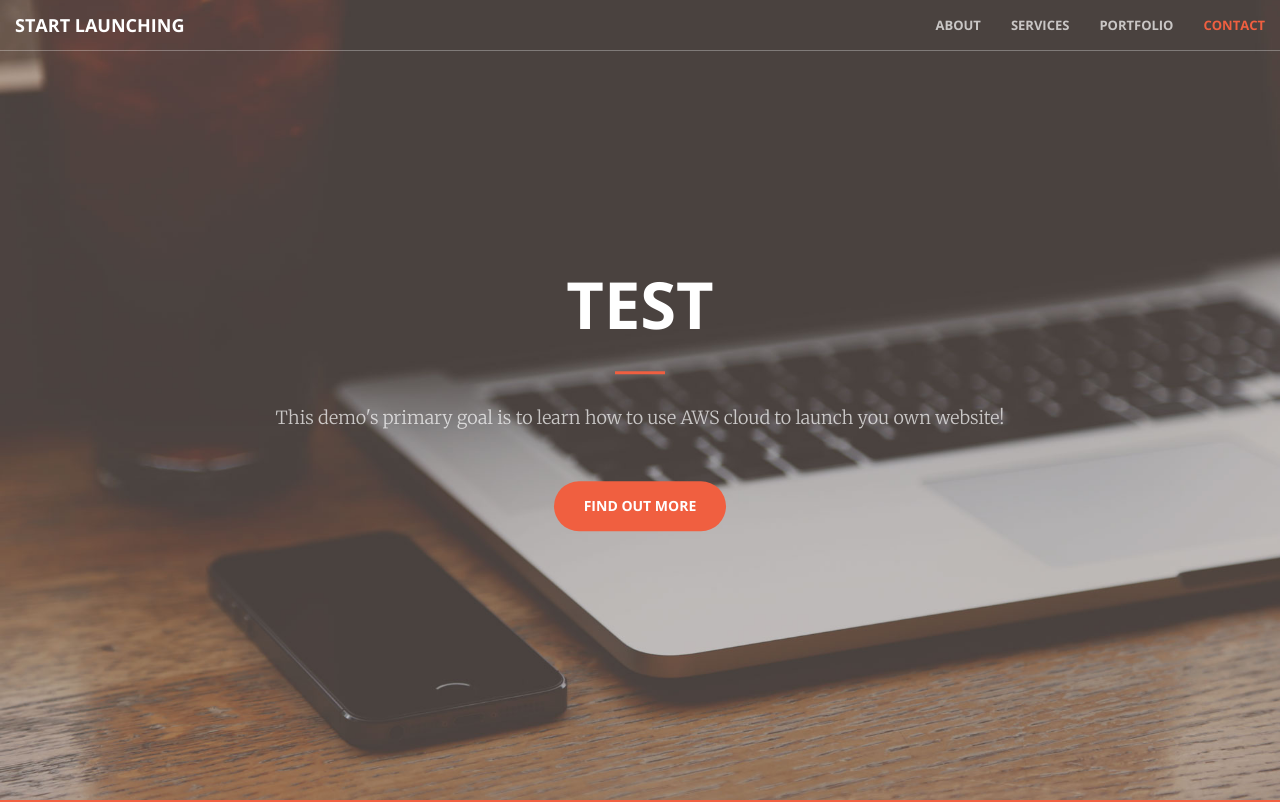
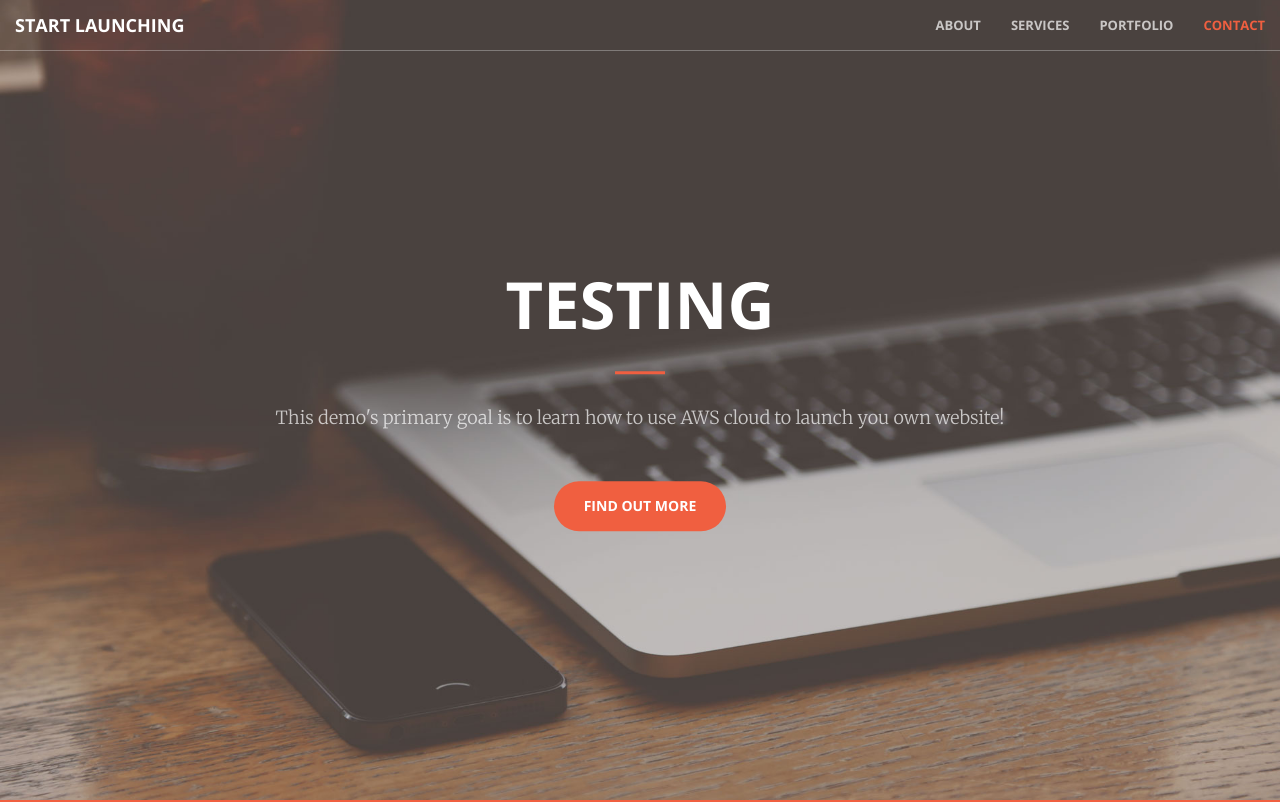
Before and after one commit to OnePointOh/demo_website, a plain HTML site: page index.html in a window 1280 px wide. Shown: the top 802 px of the page. Drawn offline with nearby package versions, Linux system fonts and the light colour scheme.

Commit message:
test change

```diff
--- a/index.html
+++ b/index.html
@@ -74,7 +74,7 @@
     <header>
         <div class="header-content">
             <div class="header-content-inner">
-                <h1>TEST</h1>
+                <h1>TESTING</h1>
                 <hr>
                 <p>This demo's primary goal is to learn how to use AWS cloud to launch you own website!</p>
                 <a href="#about" class="btn btn-primary btn-xl page-scroll">Find Out More</a>
```
